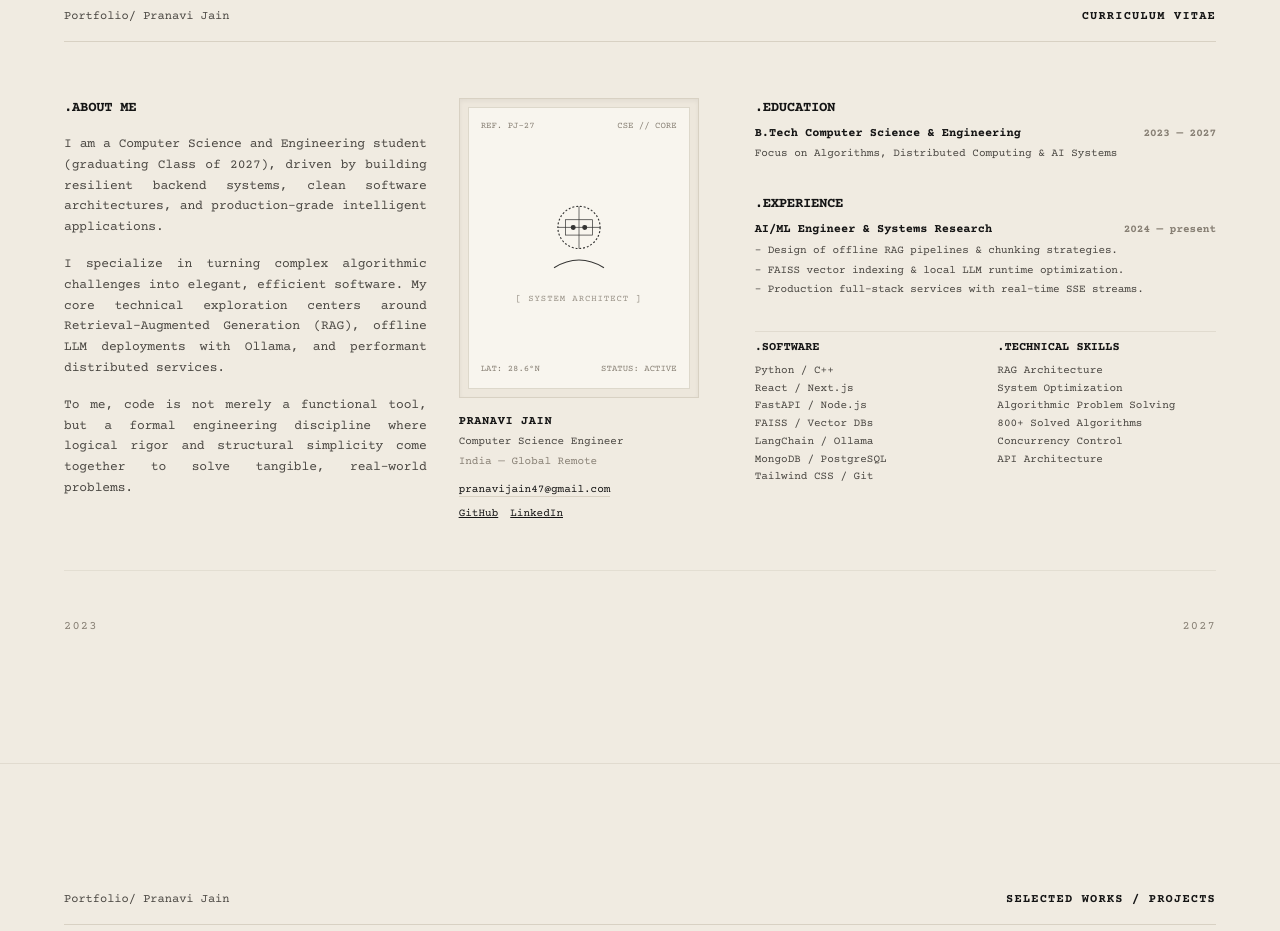
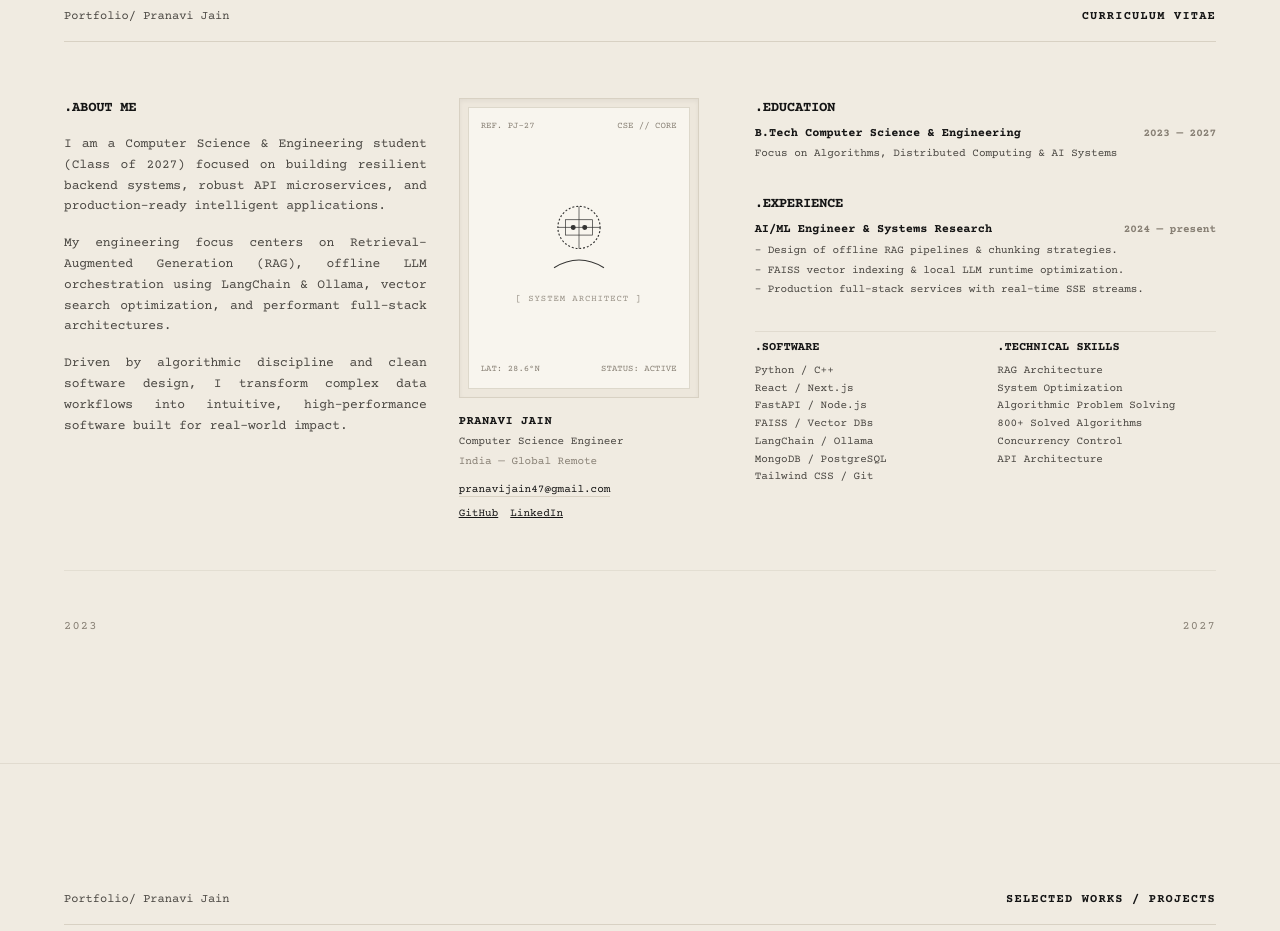
Before and after one commit to prranavii/portfolio, a React (Vite) app: page / in a window 1280 px wide. Shown: the part 920-1851 px from the top of the page. Built offline with nearby package versions, Linux system fonts and the light colour scheme; a web font is replaced by a local one.

Commit message:
refactor: refine bio summary and remove leetcode links

```diff
--- a/src/components/About.jsx
+++ b/src/components/About.jsx
@@ -30,13 +30,13 @@ const About = () => {
           </h3>
           <div className="typewriter-text text-xs sm:text-[13px] text-ink-secondary leading-relaxed space-y-4 text-justify">
             <p>
-              I am a Computer Science and Engineering student (graduating Class of 2027), driven by building resilient backend systems, clean software architectures, and production-grade intelligent applications.
+              I am a Computer Science & Engineering student (Class of 2027) focused on building resilient backend systems, robust API microservices, and production-ready intelligent applications.
             </p>
             <p>
-              I specialize in turning complex algorithmic challenges into elegant, efficient software. My core technical exploration centers around Retrieval-Augmented Generation (RAG), offline LLM deployments with Ollama, and performant distributed services.
+              My engineering focus centers on Retrieval-Augmented Generation (RAG), offline LLM orchestration using LangChain & Ollama, vector search optimization, and performant full-stack architectures.
             </p>
             <p>
-              To me, code is not merely a functional tool, but a formal engineering discipline where logical rigor and structural simplicity come together to solve tangible, real-world problems.
+              Driven by algorithmic discipline and clean software design, I transform complex data workflows into intuitive, high-performance software built for real-world impact.
             </p>
           </div>
         </div>
--- a/src/data/portfolioData.js
+++ b/src/data/portfolioData.js
@@ -3,7 +3,7 @@ export const portfolioData = {
     name: "Pranavi Jain",
     title: "Software Engineer",
     tagline: "I craft resilient backend systems and explore the intersection of software and intelligent systems.",
-    shortBio: "I'm Pranavi, a Computer Science Engineering student graduating in 2027 who enjoys turning complicated problems into simple, useful software. I spend most of my time solving DSA problems, building full-stack applications, and exploring local LLMs and Retrieval-Augmented Generation (RAG) systems.",
+    shortBio: "I'm Pranavi, a Computer Science Engineering student (Class of 2027) specializing in resilient backend architectures, full-stack systems, and Retrieval-Augmented Generation (RAG) applications.",
     location: "India",
     resumeLink: "https://drive.google.com/file/d/1cOfJPlq8615lKFNkf-3f64mm6Rravd4V/view?usp=sharing",
     email: "mailto:pranavijain47@gmail.com",
```
